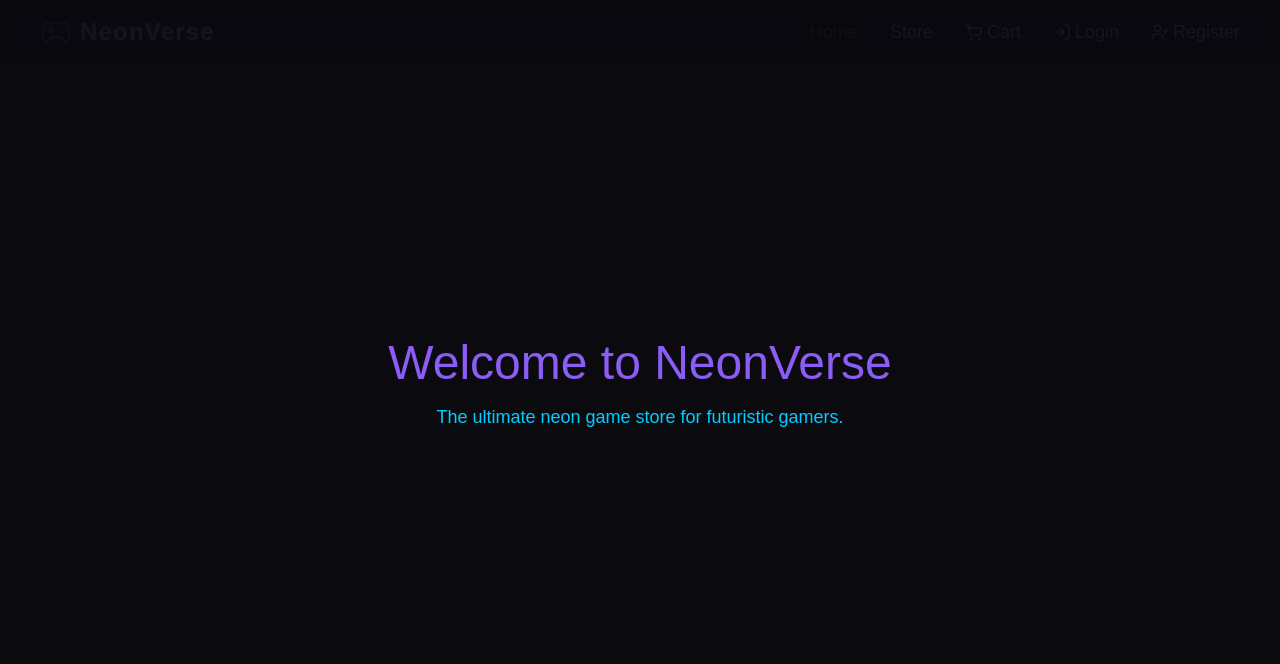
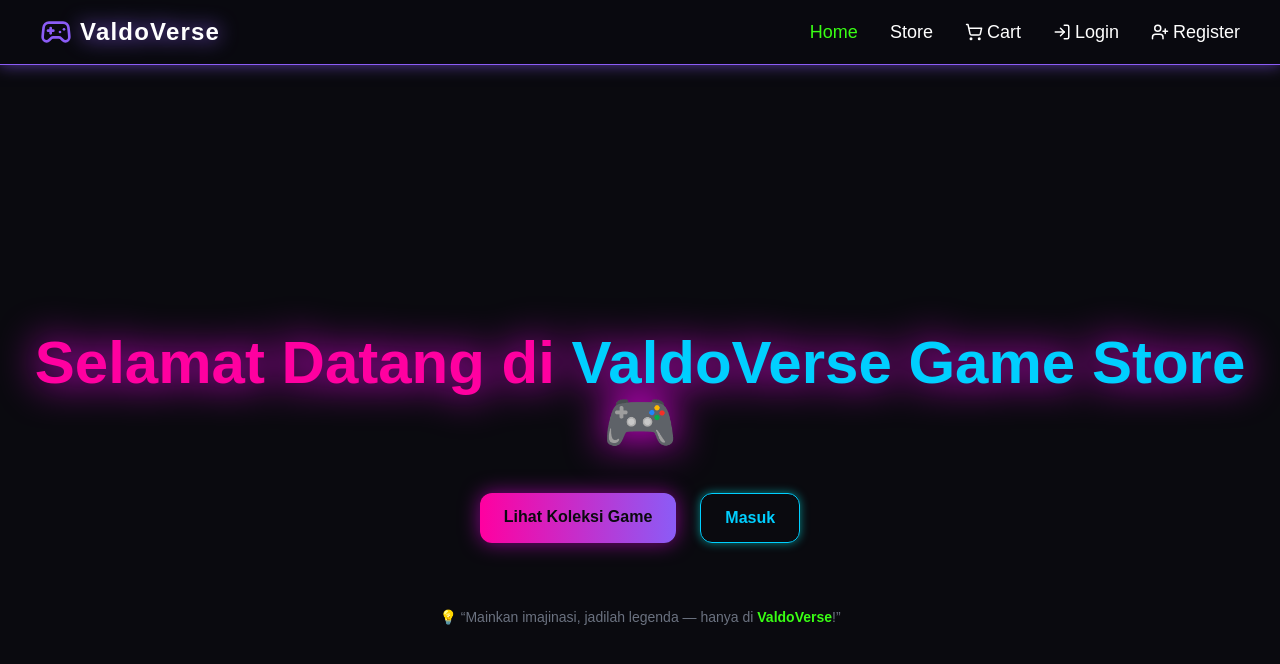
Before and after one commit to biubiu241004/neonverse-game-store, a React app in the folder frontend/: page / in a window 1280 px wide. Shown: the top 664 px of the page. Built offline with nearby package versions, Linux system fonts and the light colour scheme; no server answers; the HTML template or start-up script is replaced by a standard one.

Commit message:
Update: Ubah UI ke bahasa Indonesia, ganti branding ke ValdoVerse Game Store, dan tambahkan JWT decode di Navbar

```diff
--- a/frontend/package.json
+++ b/frontend/package.json
@@ -12,6 +12,7 @@
   "dependencies": {
     "axios": "^1.13.2",
     "framer-motion": "^12.23.24",
+    "jwt-decode": "^4.0.0",
     "lucide-react": "^0.553.0",
     "react": "^19.1.1",
     "react-dom": "^19.1.1",
--- a/frontend/src/App.jsx
+++ b/frontend/src/App.jsx
@@ -13,7 +13,7 @@ export default function App() {
   const location = useLocation();
 
   return (
-    <div className="bg-darkBg min-h-screen text-white font-orbitron overflow-hidden relative">
+    <div className="bg-darkBg min-h-screen text-white font-orbitron overflow-hidden relative pt-20">
       {/* <NeonBackground /> */}
       <Navbar />
       <AnimatePresence mode="wait">
--- a/frontend/src/components/Navbar.jsx
+++ b/frontend/src/components/Navbar.jsx
@@ -1,71 +1,112 @@
-import { Link, useLocation } from "react-router-dom";
-import { ShoppingCart, LogIn, Gamepad2, UserPlus, } from "lucide-react";
+import { Link, useLocation, useNavigate } from "react-router-dom";
+import { ShoppingCart, LogIn, LogOut, Gamepad2, UserPlus } from "lucide-react";
 import { motion } from "framer-motion";
+import { useEffect, useState } from "react";
+import { jwtDecode } from "jwt-decode";
 
 export default function Navbar() {
   const location = useLocation();
+  const navigate = useNavigate();
+  const [isLoggedIn, setIsLoggedIn] = useState(false);
+  const [username, setUsername] = useState("");
+
+  useEffect(() => {
+    const token = localStorage.getItem("token");
+    if (token) {
+      try {
+        const decoded = jwtDecode(token);
+        setUsername(decoded.username || decoded.name || "User");
+        setIsLoggedIn(true);
+      } catch (err) {
+        console.error("Invalid token:", err);
+        localStorage.removeItem("token");
+        setIsLoggedIn(false);
+      }
+    } else {
+      setIsLoggedIn(false);
+      setUsername("");
+    }
+  }, [location]);
+
+  const handleLogout = () => {
+    localStorage.removeItem("token");
+    setIsLoggedIn(false);
+    setUsername("");
+    navigate("/login");
+  };
 
   return (
     <motion.nav
-      initial={{ opacity: 0 }}
-      animate={{
-        opacity: 1,
-        boxShadow: [
-          "0 0 0px rgba(139, 92, 246, 0.4)",
-          "0 0 15px rgba(139, 92, 246, 0.8)",
-          "0 0 0px rgba(139, 92, 246, 0.4)",
-        ],
-      }}
-      transition={{
-        duration: 3,
-        repeat: Infinity,
-        repeatType: "mirror",
-      }}
-      className="flex justify-between items-center px-10 py-4 bg-[#0a0a10]/90 backdrop-blur-md border-b border-neonPurple shadow-[0_0_15px_rgba(139,92,246,0.6)]"
+      initial={{ opacity: 0, y: -20 }}
+      animate={{ opacity: 1, y: 0 }} // ✅ no looping animation here
+      transition={{ duration: 0.5 }}
+      className="flex justify-between items-center px-10 py-4 bg-[#0a0a10]/95 backdrop-blur-md border-b border-neonPurple shadow-[0_0_15px_rgba(139,92,246,0.6)] fixed top-0 left-0 w-full z-50"
     >
-      {/* Kiri */}
+      {/* Logo kiri */}
       <Link to="/" className="flex items-center gap-2">
         <Gamepad2 className="text-neonPurple w-8 h-8" />
         <h1 className="text-2xl font-bold text-white tracking-wider drop-shadow-[0_0_10px_#8B5CF6]">
-          NeonVerse
+          ValdoVerse
         </h1>
       </Link>
 
-      {/* Kanan */}
-      <div className="flex gap-8 text-lg font-orbitron">
+      {/* Menu kanan */}
+      <div className="flex gap-8 text-lg font-orbitron items-center">
+        {/* Semua tombol punya efek glowing halus */}
+        {["/", "/store", "/cart"].map((path, i) => {
+          const labels = ["Home", "Store", "Cart"];
+          const icons = [null, null, <ShoppingCart size={18} key={i} />];
+          const colors = ["neonGreen", "neonPink", "neonBlue"];
+          return (
+            <motion.div
+              key={path}
+              whileHover={{
+                scale: 1.1,
+                textShadow: `0 0 8px var(--${colors[i]})`,
+              }}
+              transition={{ type: "spring", stiffness: 200 }}
+            >
               <Link
-          to="/"
-          className={`transition-colors duration-200 ${
-            location.pathname === "/" ? "text-neonGreen" : "text-white hover:text-neonGreen"
+                to={path}
+                className={`flex items-center gap-1 transition-all duration-300 ${
+                  location.pathname === path
+                    ? `text-${colors[i]}`
+                    : "text-white hover:text-neonGreen"
                 }`}
               >
-          Home
+                {icons[i]} {labels[i]}
               </Link>
-        <Link
-          to="/store"
-          className={`transition-colors duration-200 ${
-            location.pathname === "/store" ? "text-neonPink" : "text-white hover:text-neonPink"
-          }`}
+            </motion.div>
+          );
+        })}
+
+        {/* Jika belum login */}
+        {!isLoggedIn ? (
+          <>
+            <motion.div
+              whileHover={{
+                scale: 1.1,
+                textShadow: "0 0 12px #FFD700",
+              }}
             >
-          Store
-        </Link>
-        <Link
-          to="/cart"
-          className={`flex items-center gap-1 transition-colors duration-200 ${
-            location.pathname === "/cart" ? "text-neonBlue" : "text-white hover:text-neonBlue"
-          }`}
-        >
-          <ShoppingCart size={18} /> Cart
-        </Link>
               <Link
                 to="/login"
                 className={`flex items-center gap-1 transition-colors duration-200 ${
-            location.pathname === "/login" ? "text-yellow-400" : "text-white hover:text-yellow-400"
+                  location.pathname === "/login"
+                    ? "text-yellow-400"
+                    : "text-white hover:text-yellow-400"
                 }`}
               >
                 <LogIn size={18} /> Login
               </Link>
+            </motion.div>
 
+            <motion.div
+              whileHover={{
+                scale: 1.1,
+                textShadow: "0 0 12px #A855F7",
+              }}
+            >
               <Link
                 to="/register"
                 className={`flex items-center gap-1 transition-colors duration-200 ${
@@ -76,6 +117,28 @@ export default function Navbar() {
               >
                 <UserPlus size={18} /> Register
               </Link>
+            </motion.div>
+          </>
+        ) : (
+          <>
+            {/* Sapaan user */}
+            <span className="text-neonGreen font-semibold">
+              👋 Halo, {username}
+            </span>
+
+            <motion.button
+              whileHover={{
+                scale: 1.05,
+                boxShadow: "0 0 15px rgba(255,0,0,0.8)",
+              }}
+              whileTap={{ scale: 0.95 }}
+              onClick={handleLogout}
+              className="flex items-center gap-1 text-white hover:text-red-400 transition-colors duration-200 px-3 py-1 rounded-lg"
+            >
+              <LogOut size={18} /> Logout
+            </motion.button>
+          </>
+        )}
       </div>
     </motion.nav>
   );
--- a/frontend/src/pages/Home.jsx
+++ b/frontend/src/pages/Home.jsx
@@ -1,10 +1,58 @@
+import { motion } from "framer-motion";
+import { Link } from "react-router-dom";
+
 export default function Home() {
   return (
-    <div className="flex flex-col items-center justify-center h-[80vh]">
-      <h1 className="text-5xl text-neonPurple mb-4">Welcome to NeonVerse</h1>
-      <p className="text-neonBlue text-lg">
-        The ultimate neon game store for futuristic gamers.
-      </p>
+    <div className="flex flex-col items-center justify-center min-h-screen bg-darkBg text-white text-center px-6">
+      <motion.h1
+        initial={{ opacity: 0, y: -30 }}
+        animate={{ opacity: 1, y: 0 }}
+        transition={{ duration: 1 }}
+        className="text-5xl md:text-6xl font-bold text-neonPink drop-shadow-[0_0_20px_#ff00ff]"
+      >
+        Selamat Datang di{" "}
+        <span className="text-neonBlue">ValdoVerse Game Store</span> 🎮
+      </motion.h1>
+
+      <motion.p
+        initial={{ opacity: 0 }}
+        animate={{ opacity: 0.3 }}
+        transition={{ duration: 2, repeat: Infinity, repeatType: "reverse" }}
+        className="absolute top-0 left-0 w-full h-full bg-gradient-to-r from-neonPurple to-neonBlue blur-3xl opacity-20 -z-10"
+      >
+        Dunia game penuh warna milik Valdo! ⚡
+        Temukan game seru, kumpulkan koleksi terbaikmu, dan rasakan pengalaman
+        bermain dalam nuansa neon yang futuristik.
+      </motion.p>
+
+      <motion.div
+        initial={{ opacity: 0 }}
+        animate={{ opacity: 1 }}
+        transition={{ delay: 1, duration: 1 }}
+        className="mt-10 flex gap-6"
+      >
+        <Link
+          to="/store"
+          className="bg-gradient-to-r from-neonPink to-neonPurple text-darkBg px-6 py-3 rounded-xl font-bold hover:scale-105 transition-all shadow-[0_0_20px_rgba(255,0,255,0.5)]"
+        >
+          Lihat Koleksi Game
+        </Link>
+        <Link
+          to="/login"
+          className="border border-neonBlue text-neonBlue px-6 py-3 rounded-xl font-bold hover:bg-neonBlue hover:text-darkBg transition-all shadow-[0_0_10px_rgba(0,255,255,0.5)]"
+        >
+          Masuk
+        </Link>
+      </motion.div>
+
+      <motion.p
+        initial={{ opacity: 0 }}
+        animate={{ opacity: 1 }}
+        transition={{ delay: 1.5, duration: 1 }}
+        className="mt-16 text-sm text-gray-500"
+      >
+        💡 “Mainkan imajinasi, jadilah legenda — hanya di <span className='text-neonGreen font-semibold'>ValdoVerse</span>!”
+      </motion.p>
     </div>
   );
 }
```
Also changed, not shown: 1 other file (tests, documents, lock files or other folders). Lines whose indentation alone changed are shown as unchanged.
